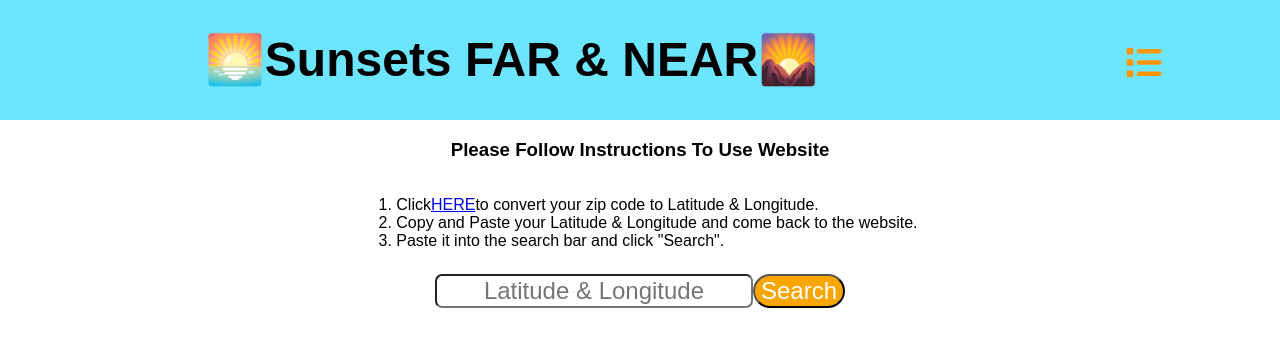
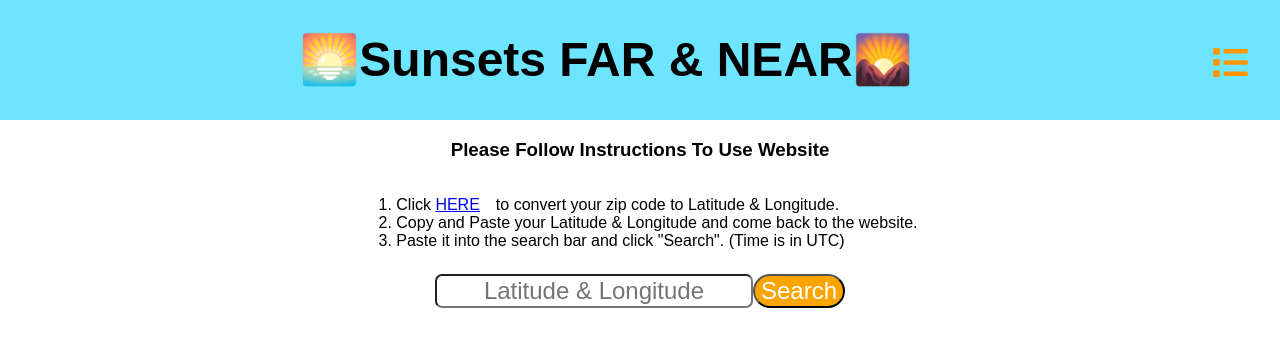
Before and after one commit to Gallegos22/Sunsets-FAR-and-NEAR, a website: page index.html in a window 1280 px wide. Drawn offline with Linux system fonts and the light colour scheme; a web font is replaced by a local one.

Commit message:
Updated Instructions

```diff
--- a/css/styles.css
+++ b/css/styles.css
@@ -138,8 +138,7 @@ img {
 }
 
 a {
-  flex-grow: 1;
-  text-align: center;
+  padding-right: 1rem;
 }
 
 h1 {
--- a/index.html
+++ b/index.html
@@ -47,7 +47,8 @@
           <div class="column-full">
             <ul>
               <li>
-                1. Click<a
+                1. Click
+                <a
                   target="”_blank”"
                   href="https://www.freemaptools.com/convert-us-zip-code-to-lat-lng.htm#google_vignette"
                   >HERE</a
@@ -59,6 +60,7 @@
               </li>
               <li>
                 3. Paste it into the search bar and click &quot;Search&quot;.
+                (Time is in UTC)
               </li>
             </ul>
           </div>
```
